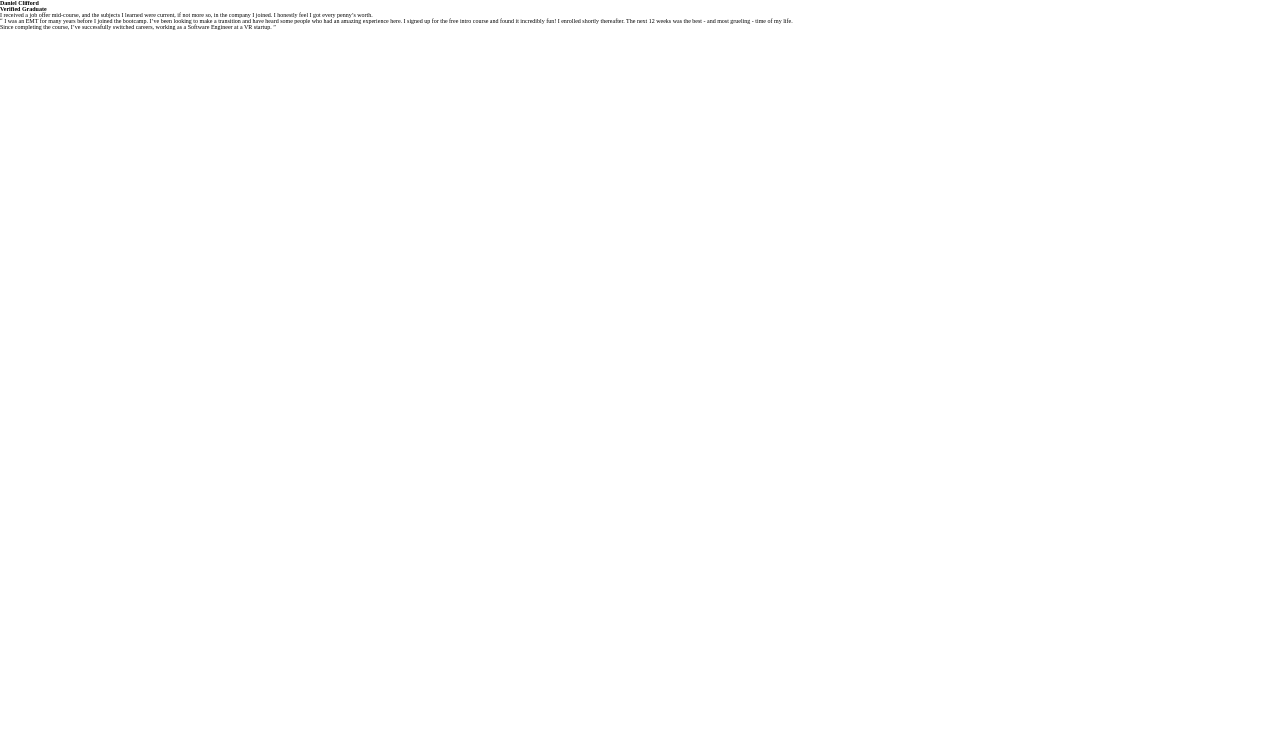
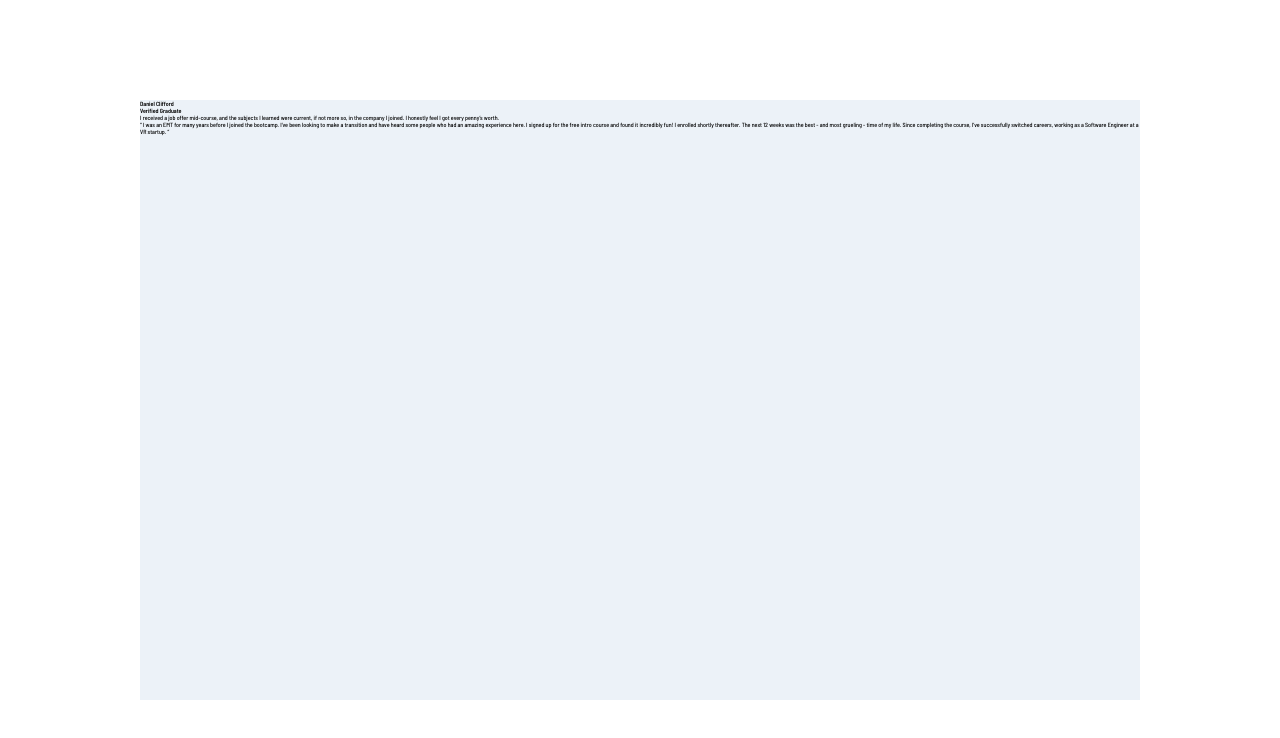
Before and after one commit to monsor3s/react-testimonials-grid, a React (Create React App) app: page / in a window 1280 px wide. Shown: the top 738 px of the page. Built offline with nearby package versions, Linux system fonts and the light colour scheme.

Commit message:
updt cmmt

```diff
--- a/public/index.html
+++ b/public/index.html
@@ -11,6 +11,9 @@
     />
     <link rel="apple-touch-icon" href="%PUBLIC_URL%/logo192.png" />
     <link rel="manifest" href="%PUBLIC_URL%/manifest.json" />
+    <link rel="preconnect" href="https://fonts.googleapis.com">
+    <link rel="preconnect" href="https://fonts.gstatic.com" crossorigin>
+    <link href="https://fonts.googleapis.com/css2?family=Barlow+Semi+Condensed:wght@500;600&display=swap" rel="stylesheet">
     <title>Frontend Mentor | Testimonials grid section</title>
   </head>
   <body>
--- a/src/components/styles.ts
+++ b/src/components/styles.ts
@@ -5,11 +5,14 @@ export const HomePage = styled.div`
     height: 100vh;
     position: relative;
     display: flex;
+    justify-content: center;
+    align-items: center;
 `;
 
 export const HomePageContainer = styled.div`
-    width: 800px;
+    width: 1000px;
     height: 600px;
+    background-color: var(--light-gray-blue);
 `;
 
 export const SectionDaniel = styled.div`
--- a/src/styles/global.ts
+++ b/src/styles/global.ts
@@ -6,9 +6,15 @@ const GlobalStyle = createGlobalStyle`
     box-sizing: border-box;
     outline: 0;
     font-size: 62.5%;
+    font-family: 'Barlow Semi Condensed', sans-serif;
 }
 :root {
-
+    --white: hsl(0, 0%, 100%);
+    --violet: hsl(263, 55%, 52%);
+    --dark-gray: hsl(217, 19%, 35%);
+    --dark-black-blue: hsl(219, 29%, 14%);
+    --light-gray: hsl(0, 0%, 81%);
+    --light-gray-blue: hsl(210, 46%, 95%);
 }
 
 `;
```
